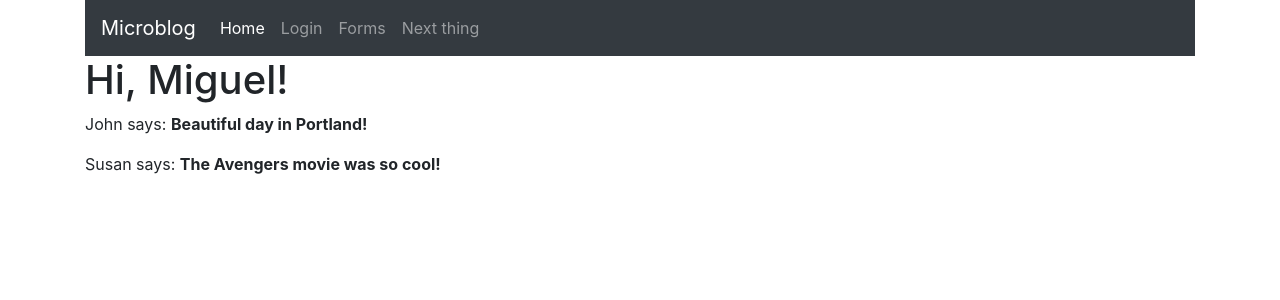
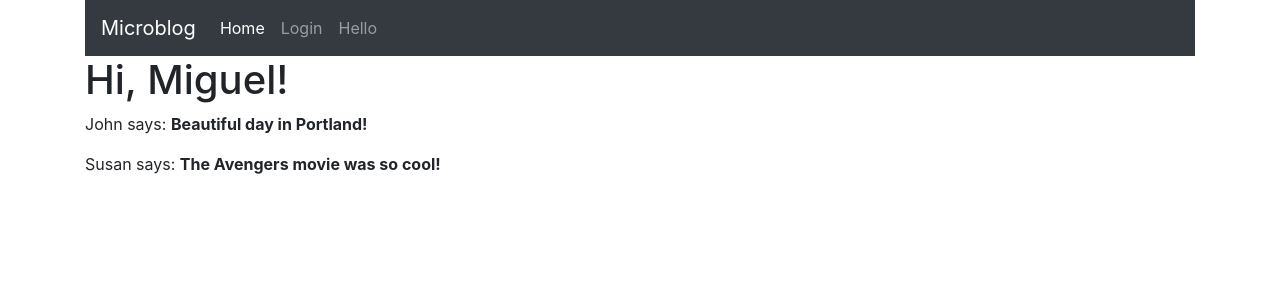
Before and after one commit to NickStafford2/Web-Design-Microblog, a Flask app: page / in a window 1280 px wide. Shown: the top 300 px of the page. Run offline with Flask 2, Linux system fonts and the light colour scheme; some libraries are stand-ins or nearby versions.

Commit message:
added hello page for hw1

```diff
--- a/app/routes.py
+++ b/app/routes.py
@@ -27,6 +27,6 @@ def login():
         return redirect('/index')
     return render_template('login.html', title='Sign In', form=form)
 
-@app.route('/other')
-def other():
-	return 'hello from other page'
+@app.route('/hello')
+def hello():
+    return render_template('hello.html', title='Homework 1')
--- a/app/templates/base.html
+++ b/app/templates/base.html
@@ -43,10 +43,7 @@
                 <a class="nav-link" href="{{ url_for('login') }}">Login</a>
               </li>
               <li class="nav-item">
-                <a class="nav-link" href="#">Forms</a>
-              </li>
-              <li class="nav-item">
-                <a class="nav-link" href="#">Next thing</a>
+                <a class="nav-link" href="{{ url_for('hello') }}">Hello</a>
               </li>
             </ul>
           </div>
--- /dev/null
+++ b/app/templates/hello.html
@@ -0,0 +1,6 @@
+{% extends "base.html" %}
+
+{% block content %}
+	<h1>Hello from nstaffo2</h1>
+
+{% endblock %}
```
